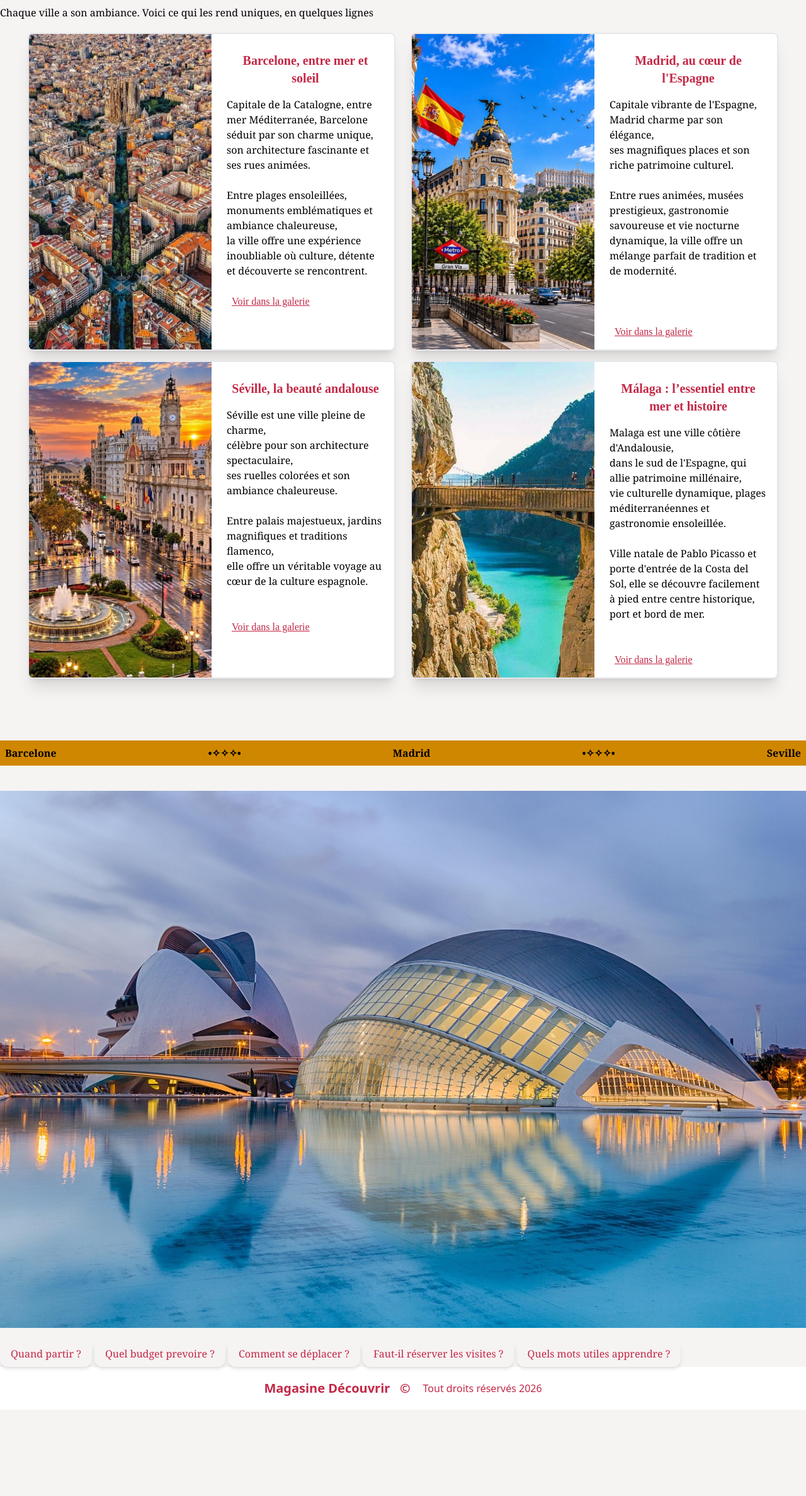
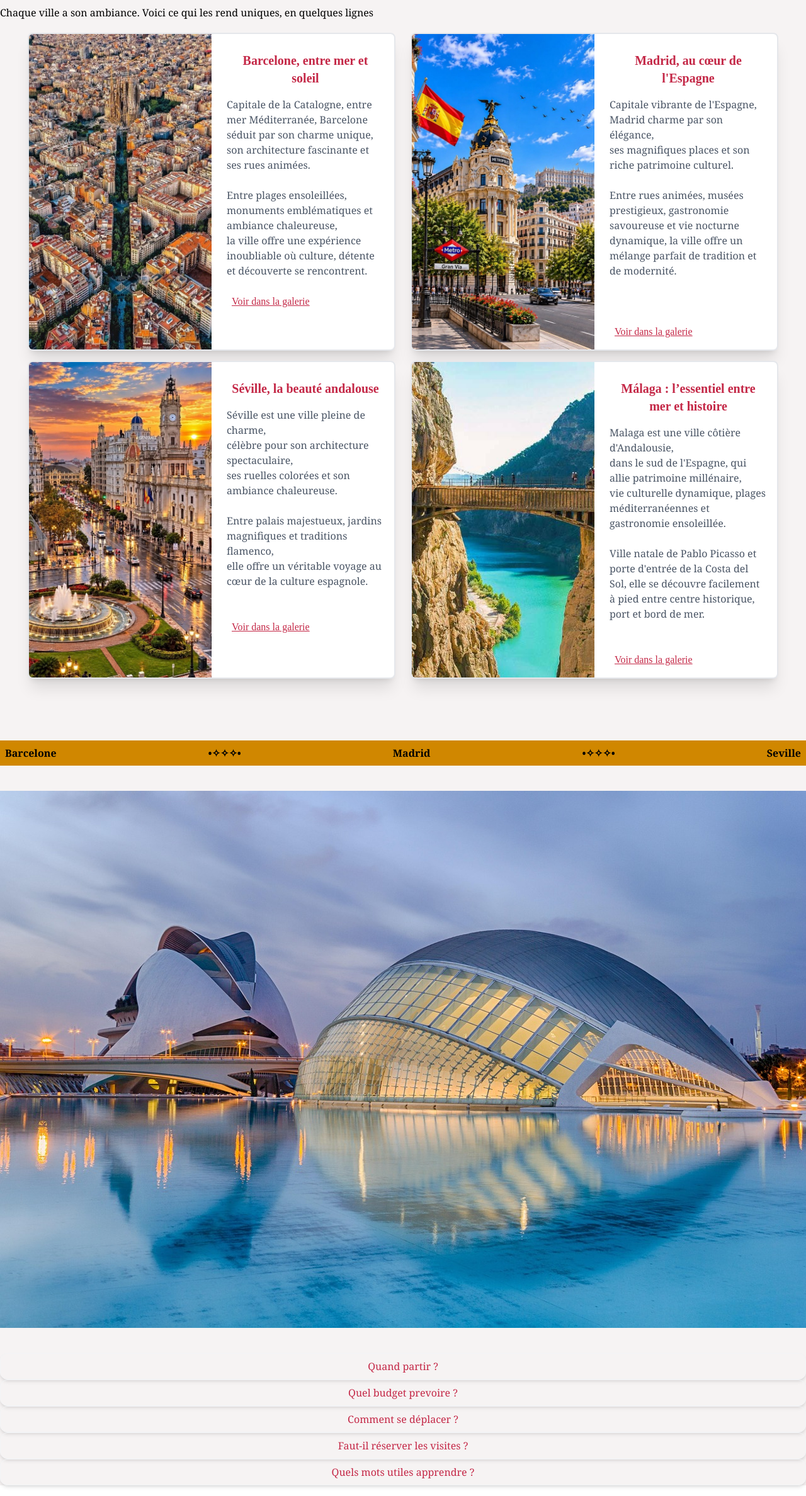
Before and after one commit to roman-g669/TP1-Web-Roman-Dilane, a plain HTML site: page pages/gallerie.html in a window 1280 px wide. Shown: the part 406-2782 px from the top of the page at 63% size. Before the commit the page ends 2645 px from the top, so only its background shows below. Drawn offline with nearby package versions, Linux system fonts and the light colour scheme; files whose address does not match are found by name.

Commit message:
Histoire
J'ai commencé la page histoire toute en conscience que y a des chose à améliorer dans galerie. Demain je vais essayer de terminer les deux.

```diff
--- a/pages/gallerie.html
+++ b/pages/gallerie.html
@@ -161,7 +161,7 @@
                                 Barcelone, entre mer et soleil
                             </h1>
                             <div class="flex items-stretch ">
-                                <p class="ml-2 font-[Georgia]">
+                                <p class="ml-2 text-gray-600 font-[Georgia]">
                                     Capitale de la Catalogne, entre mer Méditerranée, Barcelone séduit par son charme
                                     unique, son architecture fascinante et ses rues animées.<br/><br/>  Entre plages ensoleillées,
                                     monuments emblématiques et ambiance chaleureuse,<br/>  la ville offre une expérience
@@ -187,7 +187,7 @@
                                 Madrid, au cœur de l'Espagne
                             </h1>
                             <div class="flex items-stretch">
-                                <p class="ml-2 font-[Georgia]">
+                                <p class="ml-2 text-gray-600 font-[Georgia]">
                                     Capitale vibrante de l'Espagne,<br/> Madrid charme par son élégance,<br/> ses magnifiques
                                     places et son riche patrimoine culturel.<br/><br/> Entre rues animées, musées prestigieux,
                                     gastronomie savoureuse et vie nocturne dynamique, la ville offre un mélange parfait
@@ -212,7 +212,7 @@
                                 Séville, la beauté andalouse
                             </h1>
                             <div class="flex items-stretch">
-                                <p class="ml-2 font-[Georgia]">
+                                <p class="ml-2 text-gray-600 font-[Georgia]">
                                     Séville est une ville pleine de charme,<br/> célèbre pour son architecture spectaculaire,<br/>
                                     ses ruelles colorées et son ambiance chaleureuse.<br/><br/> Entre palais majestueux, jardins
                                     magnifiques et traditions flamenco,<br/> elle offre un véritable voyage au cœur de la
@@ -235,7 +235,7 @@
                             <h1
                                 class="font-bold text-xl text-center font-[serif] text-[#c42847] p-1 mb-3 mt-2 ml-2 hover:text-yellow-700">Málaga : l’essentiel entre mer et histoire</h1>
                             <div class="flex items-stretch ">
-                                <p class="ml-2 font-[Georgia]">
+                                <p class="ml-2 text-gray-600 font-[Georgia]">
                                     Malaga est une ville côtière d'Andalousie,<br/> dans le sud de l'Espagne, qui allie
                                     patrimoine millénaire,<br/> vie culturelle dynamique, plages méditerranéennes et
                                     gastronomie ensoleillée.<br/><br/> Ville natale de Pablo Picasso et porte d'entrée de la Costa
@@ -264,9 +264,9 @@
                 <img class="relative w-full" src="../images/valencia.jpg" />
             </section>
             <section class="mt-5">
-                <div class="sm:col-1 justify-between">
+                <div class="grid">
                     <button
-                        class="hover:scale-103 hover:text-[#E193A3] hover:underline text-[#c42847] hover:bg-gray-700 hover:text-white transition-colors duration-[1s] whitespace-nowrap px-4 p-2 rounded-xl border border-gray-100 shadow-md font-serif my-auto transition duration-300"
+                        class="hover:scale-103 mt-5 hover:text-[#E193A3] hover:underline text-[#c42847] hover:bg-gray-700 hover:text-white transition-colors duration-[1s] whitespace-nowrap px-4 p-2 rounded-xl border border-gray-100 shadow-md font-serif my-auto transition duration-300"
                         type="button"
                         commandfor="partir"
                         command="show-modal">
```
Also changed, not shown: pages/histoire.html (+14 -1 lines), images/chronologie-espagne-synthese.jpg.webp (added).
